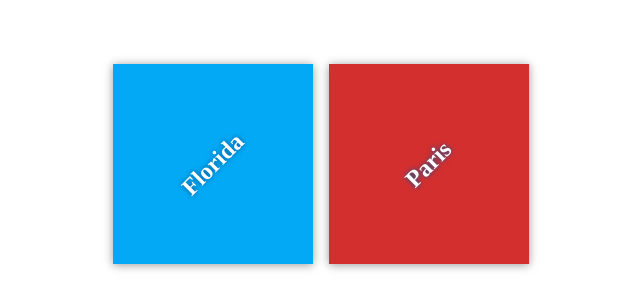
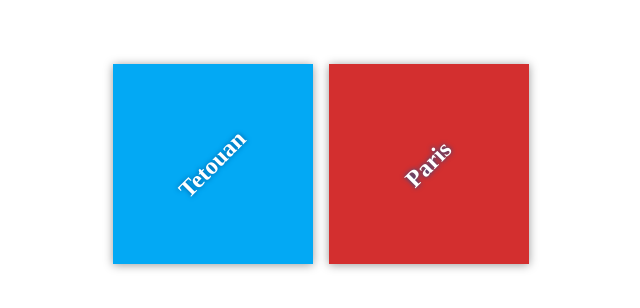
Before and after one commit to jamalbouchti/my-travel-plan, a plain HTML site: page index.html in a window 1280 px wide. Shown: the part 236-544 px from the top of the page, 319-959 px from the left. Drawn offline with Linux system fonts and the light colour scheme; files that its build step writes are made by us from their sources.

Commit message:
add tetouan to destination

```diff
--- a/index.html
+++ b/index.html
@@ -11,7 +11,7 @@
     <div class="container">
         <div class="destination-container">
             <div class="destination" id="florida">
-                <h2>Florida</h2>
+                <h2>Tetouan</h2>
             </div>
 
             <div class="destination" id="paris">
```
